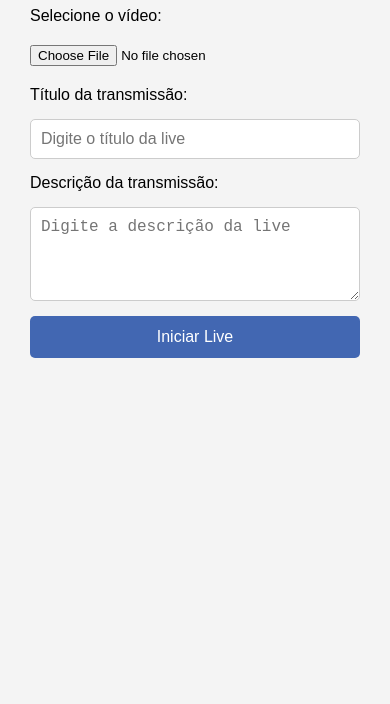
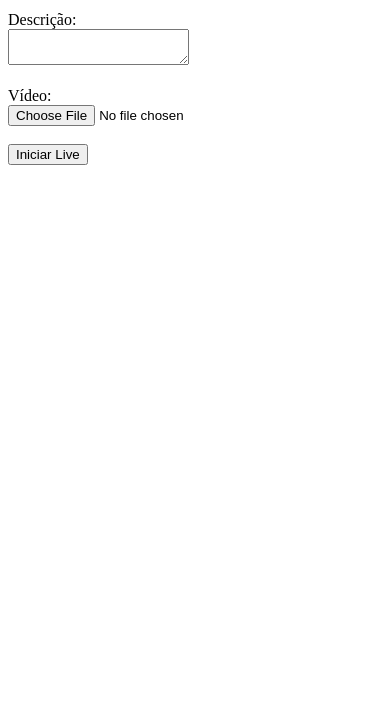
Before and after one commit to Massingue2025/Baixardor, a website: page public/index.html in a window 390 px wide. Shown: the part 140-844 px from the top of the page. Drawn offline with Linux system fonts and the light colour scheme.

Commit message:
Update index.html

```diff
--- a/public/index.html
+++ b/public/index.html
@@ -1,106 +1,21 @@
 <!DOCTYPE html>
-<html lang="pt-BR" >
+<html>
 <head>
-  <meta charset="UTF-8" />
-  <meta name="viewport" content="width=device-width, initial-scale=1" />
   <title>Fake Live Facebook</title>
-  <style>
-    body {
-      font-family: Arial, sans-serif;
-      max-width: 500px;
-      margin: 30px auto;
-      padding: 20px;
-      background: #f4f4f4;
-      border-radius: 8px;
-    }
-    h1 {
-      text-align: center;
-      color: #4267B2;
-    }
-    form {
-      display: flex;
-      flex-direction: column;
-      gap: 15px;
-    }
-    input[type="text"], textarea {
-      padding: 10px;
-      font-size: 1rem;
-      border-radius: 5px;
-      border: 1px solid #ccc;
-      resize: vertical;
-    }
-    input[type="file"] {
-      padding: 5px 0;
-    }
-    button {
-      background-color: #4267B2;
-      border: none;
-      color: white;
-      font-size: 1rem;
-      padding: 12px;
-      border-radius: 5px;
-      cursor: pointer;
-      transition: background-color 0.3s ease;
-    }
-    button:hover {
-      background-color: #365899;
-    }
-    .msg {
-      margin-top: 15px;
-      font-weight: bold;
-      color: green;
-    }
-    @media (max-width: 600px) {
-      body {
-        margin: 15px;
-        padding: 15px;
-      }
-    }
-  </style>
 </head>
 <body>
-  <h1>Enviar Vídeo para Live Facebook</h1>
-  <form id="uploadForm" enctype="multipart/form-data" method="POST" action="/upload">
-    <label for="video">Selecione o vídeo:</label>
-    <input type="file" id="video" name="video" accept="video/*" required />
+  <h2>Enviar Vídeo para Live no Facebook</h2>
+  <form action="/upload" method="post" enctype="multipart/form-data">
+    <label>Título:</label><br>
+    <input type="text" name="titulo" required><br><br>
 
-    <label for="titulo">Título da transmissão:</label>
-    <input type="text" id="titulo" name="titulo" placeholder="Digite o título da live" />
+    <label>Descrição:</label><br>
+    <textarea name="descricao" required></textarea><br><br>
 
-    <label for="descricao">Descrição da transmissão:</label>
-    <textarea id="descricao" name="descricao" rows="4" placeholder="Digite a descrição da live"></textarea>
+    <label>Vídeo:</label><br>
+    <input type="file" name="video" accept="video/*" required><br><br>
 
     <button type="submit">Iniciar Live</button>
   </form>
-
-  <p class="msg" id="message"></p>
-
-  <script>
-    const form = document.getElementById("uploadForm");
-    const message = document.getElementById("message");
-
-    form.addEventListener("submit", async (e) => {
-      e.preventDefault();
-
-      const formData = new FormData(form);
-      message.textContent = "Enviando vídeo e iniciando live...";
-
-      try {
-        const res = await fetch("/upload", {
-          method: "POST",
-          body: formData,
-        });
-
-        if (res.ok) {
-          const text = await res.text();
-          message.textContent = text;
-        } else {
-          message.textContent = `Erro: ${res.statusText}`;
-        }
-      } catch (err) {
-        message.textContent = "Erro ao enviar vídeo.";
-      }
-    });
-  </script>
 </body>
 </html>
```
